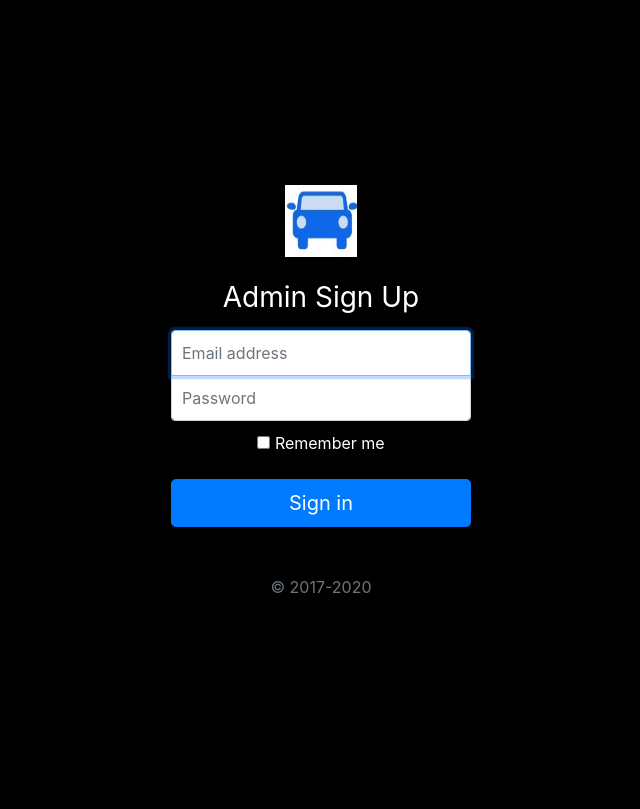
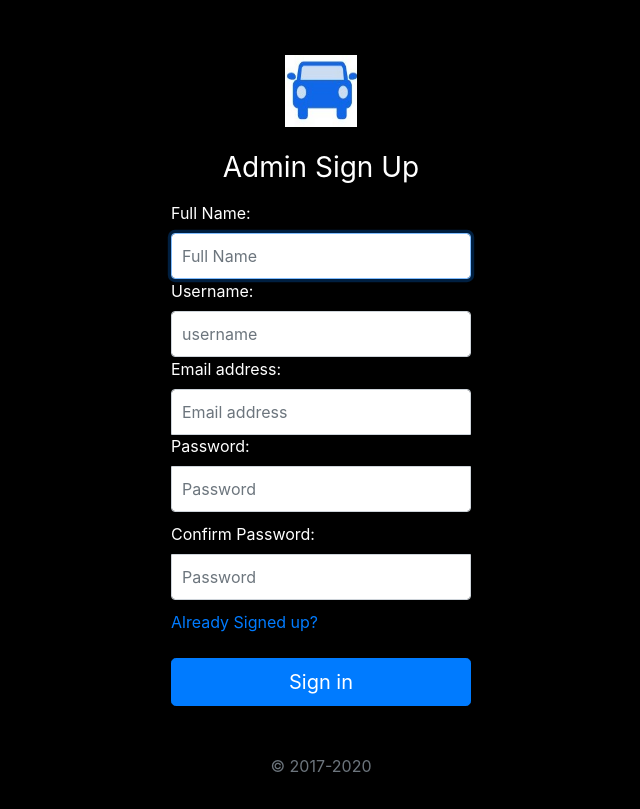
Before and after one commit to geraldelorm/viva, a PHP site: page /admin/signup.php in a window 1280 px wide. Shown: the whole page, without its empty margins (319-959 px from the left). Before the commit the page ends 593 px from the top, so only its background shows below. Run offline with PHP 8.4, Linux system fonts and the light colour scheme.

Commit message:
Admin Sign Up and Sign In completed

```diff
--- a/admin/signin.php
+++ b/admin/signin.php
@@ -6,7 +6,7 @@
   <head>
   <meta charset="utf-8">
     <meta name="viewport" content="width=device-width, initial-scale=1, shrink-to-fit=no">
-    <title>Signin Template · Bootstrap</title>
+    <title>VIVA · User Sign In</title>
     <!-- title Icon -->
     <link rel="icon" href="../assets/img/title.jpg" />
 
@@ -30,6 +30,7 @@
     <label>
       <input type="checkbox" value="remember-me"> Remember me
     </label>
+    <a href="signup.php">Haven't Signed up yet?</a>
   </div>
   <button class="btn btn-lg btn-primary btn-block" type="submit">Sign in</button>
   <p class="mt-5 mb-3 text-muted">&copy; 2017-2020</p>
--- a/admin/signup.php
+++ b/admin/signup.php
@@ -6,7 +6,7 @@
   <head>
     <meta charset="utf-8">
     <meta name="viewport" content="width=device-width, initial-scale=1, shrink-to-fit=no">
-    <title>Signin Template · Bootstrap</title>
+    <title>VIVA · User Sign Up</title>
     <!-- Title Icon -->
     <link rel="icon" href="../assets/img/title.jpg" />
 
@@ -18,21 +18,28 @@
     <!-- Custom styles for this template -->
     <link href="signin.css" rel="stylesheet">
   </head>
-  <body class="text-center">
+  <body >
     <form class="form-signin">
-  <img class="mb-4" src="../assets/img/title.jpg" alt="" width="72" height="72">
-  <h1 class="h3 mb-3 font-weight-normal">Admin Sign Up</h1>
-  <label for="inputEmail" class="sr-only">Email address</label>
+      <div class="text-center">
+        <img class="mb-4" src="../assets/img/title.jpg" alt="" width="72" height="72">
+        <h1 class="h3 mb-3 font-weight-normal">Admin Sign Up</h1>
+      </div>
+  <label for="inputUsername">Full Name:</label>
+  <input type="name" id="inputName" class="form-control" placeholder="Full Name" required autofocus>
+  <label for="inputUsername">Username:</label>
+  <input type="username" id="inputUsername" class="form-control" placeholder="username" required autofocus>
+  <label for="inputEmail">Email address:</label>
   <input type="email" id="inputEmail" class="form-control" placeholder="Email address" required autofocus>
-  <label for="inputPassword" class="sr-only">Password</label>
+  <label for="inputPassword">Password:</label>
   <input type="password" id="inputPassword" class="form-control" placeholder="Password" required>
-  <div class="checkbox mb-3">
-    <label>
-      <input type="checkbox" value="remember-me"> Remember me
-    </label>
+  <label for="inputPassword">Confirm Password:</label>
+  <input type="password" id="inputPassword" class="form-control" placeholder="Password" required>
+  <div>
+    <a href="signin.php">Already Signed up?</a>
   </div>
+  <br>
   <button class="btn btn-lg btn-primary btn-block" type="submit">Sign in</button>
-  <p class="mt-5 mb-3 text-muted">&copy; 2017-2020</p>
+  <p class="mt-5 mb-3 text-muted text-center">&copy; 2017-2020</p>
 </form>
 </body>
 </html>
```
